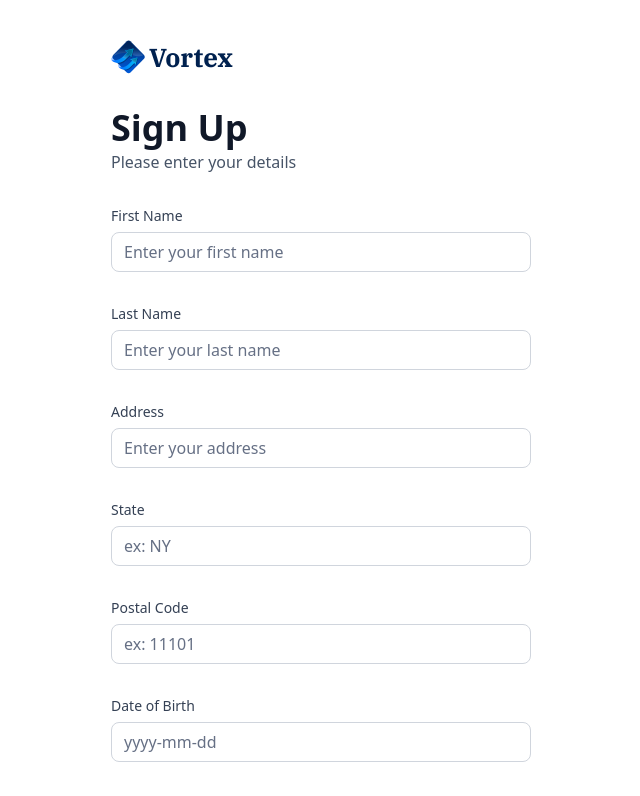
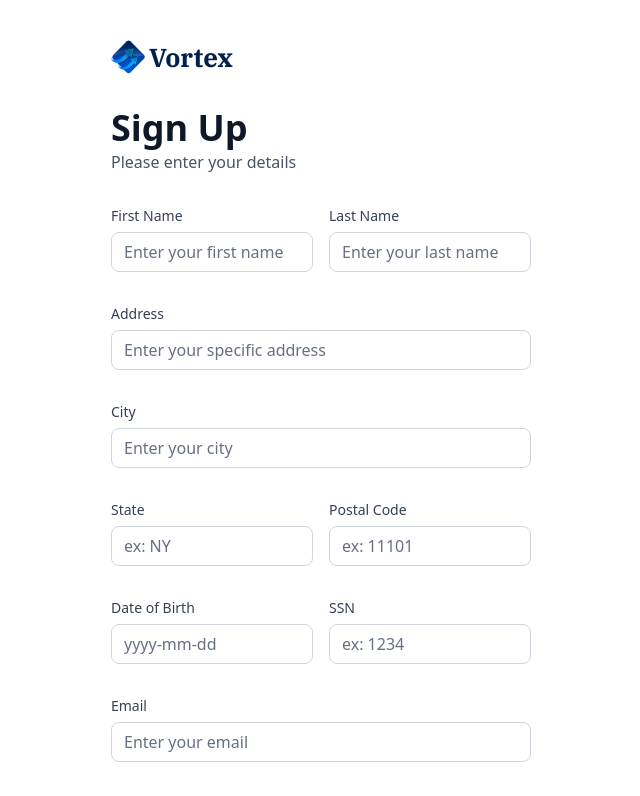
Before and after one commit to deli123/Vortex, a Next.js app: page /sign-up in a window 1280 px wide. Shown: the top 796 px of the page, without its empty margins (319-959 px from the left). Built offline with nearby package versions, Linux system fonts and the light colour scheme.

Commit message:
Create pseudocode for handling sign in/up

```diff
--- a/components/AuthForm.tsx
+++ b/components/AuthForm.tsx
@@ -13,8 +13,10 @@ import { Form } from "@/components/ui/form";
 import CustomInput from "./CustomInput";
 import { authFormSchema } from "@/lib/utils";
 import { Loader2 } from "lucide-react";
+import { useRouter } from "next/navigation";
 
 const AuthForm = ({ type }: { type: string }) => {
+  const router = useRouter();
   const [user, setUser] = useState(null);
   const [isLoading, setIsLoading] = useState(false);
 
@@ -30,13 +32,31 @@ const AuthForm = ({ type }: { type: string }) => {
   });
 
   // 2. Define a submit handler.
-  function onSubmit(values: z.infer<typeof formSchema>) {
-    // Do something with the form values.
-    // ✅ This will be type-safe and validated.
+  const onSubmit = async (data: z.infer<typeof formSchema>) => {
     setIsLoading(true);
-    console.log(values);
+
+    try {
+      // Sign up with Appwrite & create plaid token
+
+      if (type === "sign-up") {
+        // const newUser = await signUp(data);
+        // setUser(newUser);
+      }
+
+      if (type === "sign-in") {
+        // const response = await signIn({
+        //   email: data.email,
+        //   password: data.password,
+        // });
+
+        // if (response) router.push("/");
+      }
+    } catch (error) {
+      console.log(error);
+    } finally {
       setIsLoading(false);
     }
+  };
 
   return (
     <section className="auth-form">
@@ -71,6 +91,7 @@ const AuthForm = ({ type }: { type: string }) => {
             <form onSubmit={form.handleSubmit(onSubmit)} className="space-y-8">
               {type === "sign-up" && (
                 <>
+                  <div className="flex gap-4">
                     <CustomInput
                       control={form.control}
                       name="firstName"
@@ -83,12 +104,20 @@ const AuthForm = ({ type }: { type: string }) => {
                       label="Last Name"
                       placeholder="Enter your last name"
                     />
+                  </div>
                   <CustomInput
                     control={form.control}
                     name="address1"
                     label="Address"
-                    placeholder="Enter your address"
+                    placeholder="Enter your specific address"
                   />
+                  <CustomInput
+                    control={form.control}
+                    name="city"
+                    label="City"
+                    placeholder="Enter your city"
+                  />
+                  <div className="flex gap-4">
                     <CustomInput
                       control={form.control}
                       name="state"
@@ -101,6 +130,8 @@ const AuthForm = ({ type }: { type: string }) => {
                       label="Postal Code"
                       placeholder="ex: 11101"
                     />
+                  </div>
+                  <div className="flex gap-4">
                     <CustomInput
                       control={form.control}
                       name="dateOfBirth"
@@ -113,6 +144,7 @@ const AuthForm = ({ type }: { type: string }) => {
                       label="SSN"
                       placeholder="ex: 1234"
                     />
+                  </div>
                 </>
               )}
               <CustomInput
--- a/lib/utils.ts
+++ b/lib/utils.ts
@@ -204,6 +204,7 @@ export const authFormSchema = (type: string) => z.object({
   firstName: type === 'sign-in' ? z.string().optional() : z.string().min(3),
   lastName: type === 'sign-in' ? z.string().optional() : z.string().min(3),
   address1: type === 'sign-in' ? z.string().optional() : z.string().max(50),
+  city: type === 'sign-in' ? z.string().optional() : z.string().max(50),
   state: type === 'sign-in' ? z.string().optional() : z.string().min(2).max(2),
   postalCode: type === 'sign-in' ? z.string().optional() : z.string().min(3).max(6),
   dateOfBirth: type === 'sign-in' ? z.string().optional() : z.string().min(3),
```
Lines whose indentation alone changed are shown as unchanged.
